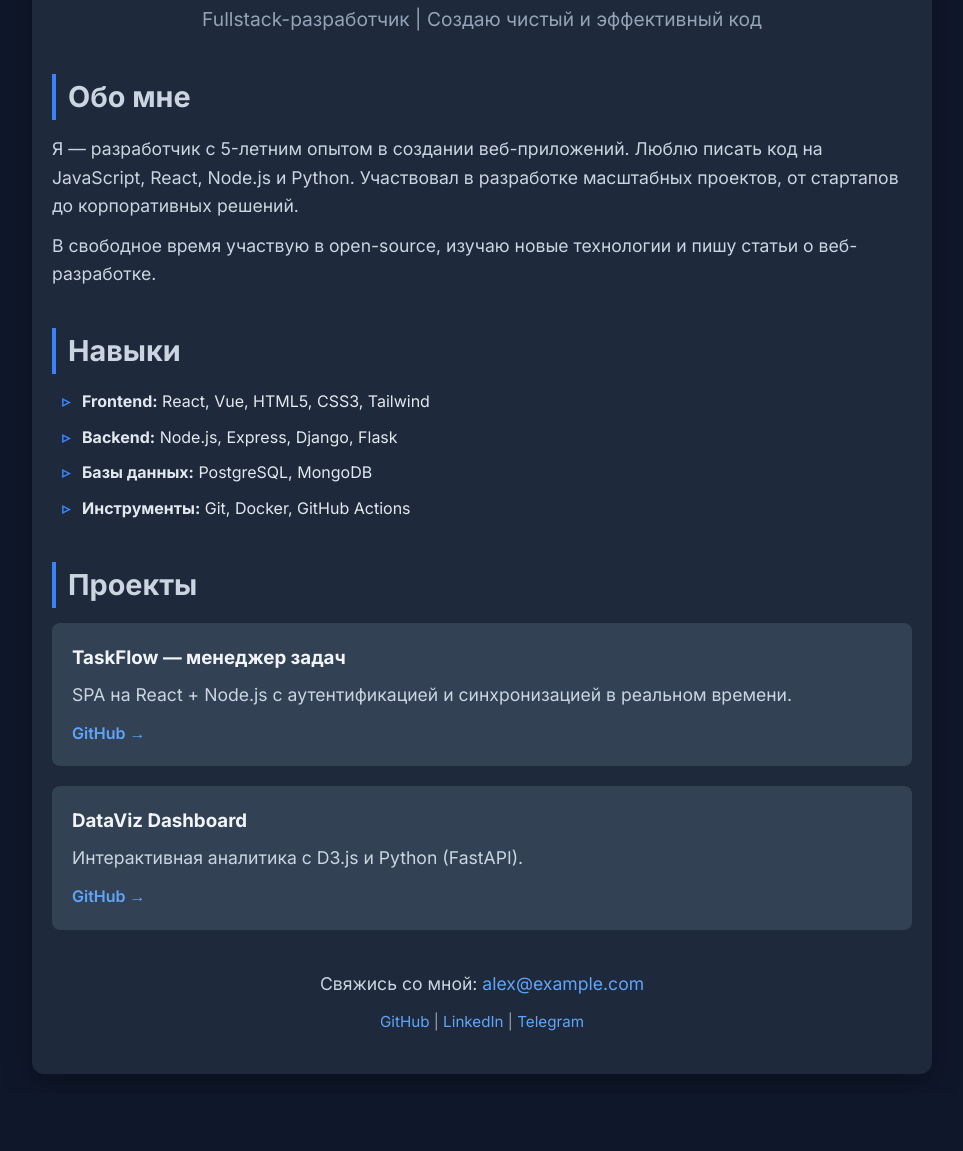
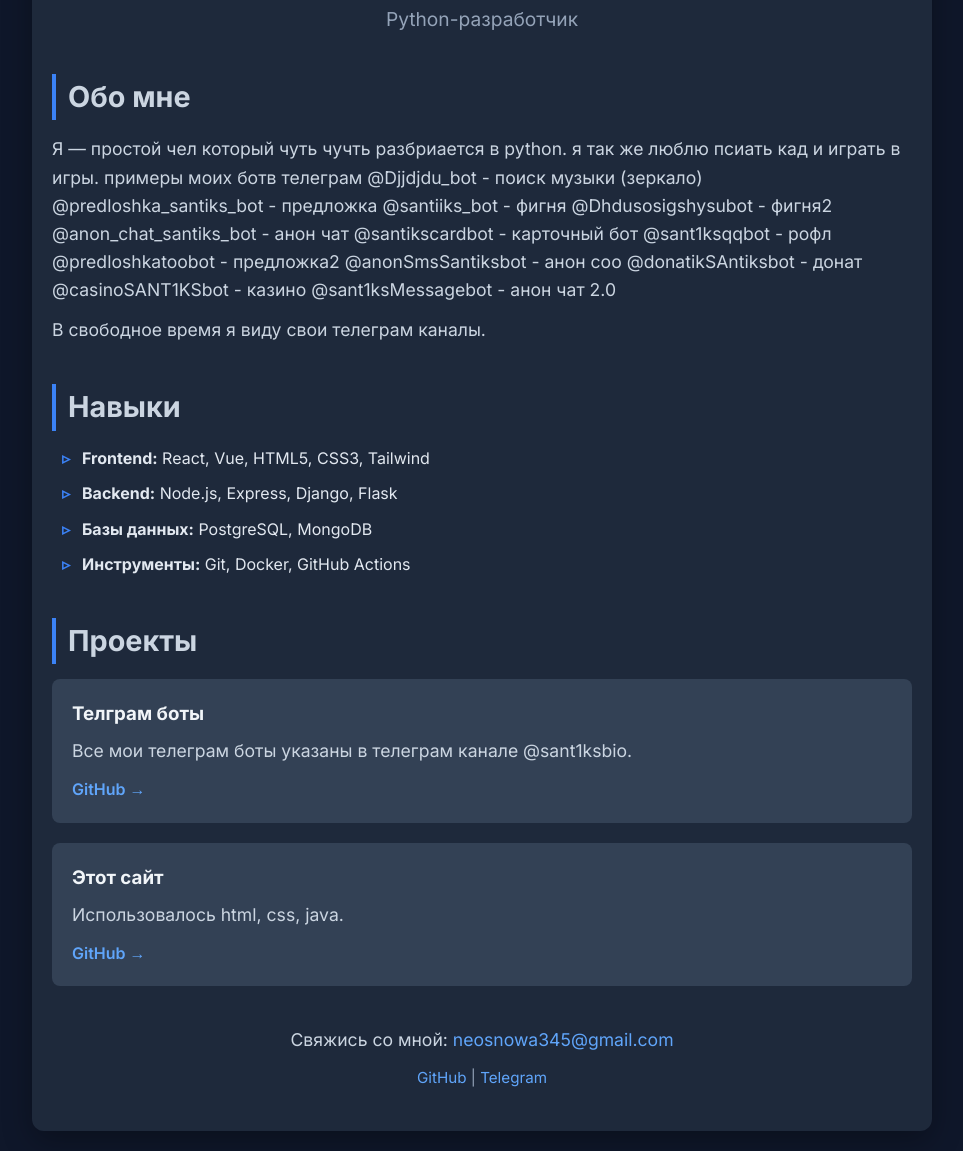
Before and after one commit to sant1ks1/site-bio, a plain HTML site: page index.html in a window 1280 px wide. Shown: the part 138-1289 px from the top of the page, without its empty margins (158-1121 px from the left). Before the commit the page ends 1232 px from the top, so only its background shows below. Drawn offline with Linux system fonts and the light colour scheme.

Commit message:
Update index.html

```diff
--- a/index.html
+++ b/index.html
@@ -3,27 +3,24 @@
 <head>
   <meta charset="UTF-8" />
   <meta name="viewport" content="width=device-width, initial-scale=1.0"/>
-  <title>Алекс — Fullstack Разработчик</title>
+  <title>sant1ks</title>
   <link rel="stylesheet" href="style.css" />
   <link href="https://fonts.googleapis.com/css2?family=Inter:wght@300;400;600;700&display=swap" rel="stylesheet">
 </head>
 <body>
   <div class="container">
     <header class="header">
-      <h1>Привет, я Алекс</h1>
-      <p class="subtitle">Fullstack-разработчик | Создаю чистый и эффективный код</p>
+      <h1>Привет, я sant1ks</h1>
+      <p class="subtitle">Python-разработчик</p>
     </header>
 
     <section class="about">
       <h2>Обо мне</h2>
       <p>
-        Я — разработчик с 5-летним опытом в создании веб-приложений.
-        Люблю писать код на JavaScript, React, Node.js и Python.
-        Участвовал в разработке масштабных проектов, от стартапов до корпоративных решений.
+        Я — простой чел который чуть чучть разбриается в python. я так же люблю псиать кад и играть в игры. примеры моих ботв телеграм @Djjdjdu_bot - поиск музыки (зеркало) @predloshka_santiks_bot - предложка @santiiks_bot - фигня @Dhdusosigshysubot - фигня2 @anon_chat_santiks_bot - анон чат @santikscardbot - карточный бот @sant1ksqqbot - рофл @predloshkatoobot - предложка2 @anonSmsSantiksbot - анон соо @donatikSAntiksbot - донат @casinoSANT1KSbot - казинo @sant1ksMessagebot - анон чат 2.0
       </p>
       <p>
-        В свободное время участвую в open-source, изучаю новые технологии
-        и пишу статьи о веб-разработке.
+        В свободное время я виду свои телеграм каналы.
       </p>
     </section>
 
@@ -40,23 +37,22 @@
     <section class="projects">
       <h2>Проекты</h2>
       <div class="project-card">
-        <h3>TaskFlow — менеджер задач</h3>
-        <p>SPA на React + Node.js с аутентификацией и синхронизацией в реальном времени.</p>
-        <a href="https://github.com/alex/taskflow" target="_blank">GitHub →</a>
+        <h3>Телграм боты</h3>
+        <p>Все мои телеграм боты указаны в телеграм канале @sant1ksbio.</p>
+        <a href="https://github.com/sant1ks1/site-bio" target="_blank">GitHub →</a>
       </div>
       <div class="project-card">
-        <h3>DataViz Dashboard</h3>
-        <p>Интерактивная аналитика с D3.js и Python (FastAPI).</p>
-        <a href="https://github.com/alex/dataviz" target="_blank">GitHub →</a>
+        <h3>Этот сайт</h3>
+        <p>Использовалось html, css, java.</p>
+        <a href="https://github.com/sant1ks1/site-bio" target="_blank">GitHub →</a>
       </div>
     </section>
 
     <footer class="footer">
-      <p>Свяжись со мной: <a href="mailto:alex@example.com">alex@example.com</a></p>
+      <p>Свяжись со мной: <a href="mailto:neosnowa345@gmail.com">neosnowa345@gmail.com</a></p>
       <div class="social">
-        <a href="https://github.com/alex" target="_blank">GitHub</a> |
-        <a href="https://linkedin.com/in/alex" target="_blank">LinkedIn</a> |
-        <a href="https://t.me/alex_dev" target="_blank">Telegram</a>
+        <a href="https://github.com/sant1ks1" target="_blank">GitHub</a> |
+        <a href="https://t.me/sant1ksbio" target="_blank">Telegram</a>
       </div>
     </footer>
   </div>
```
